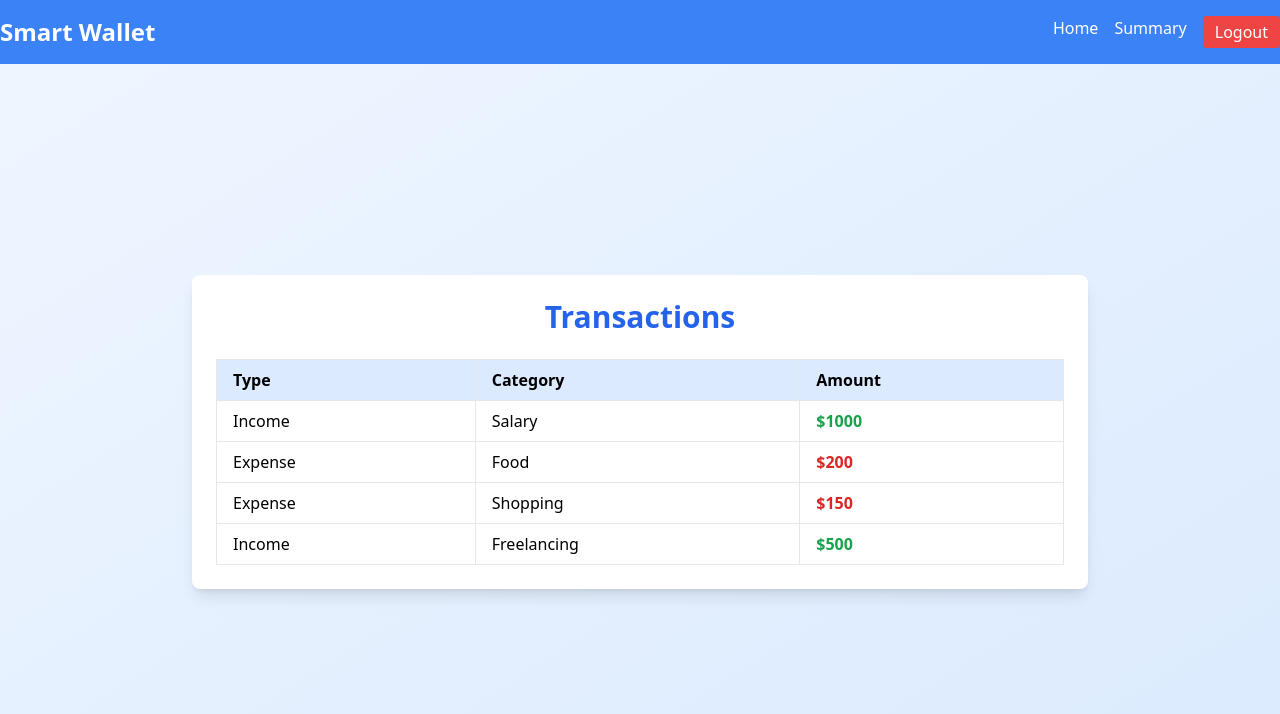
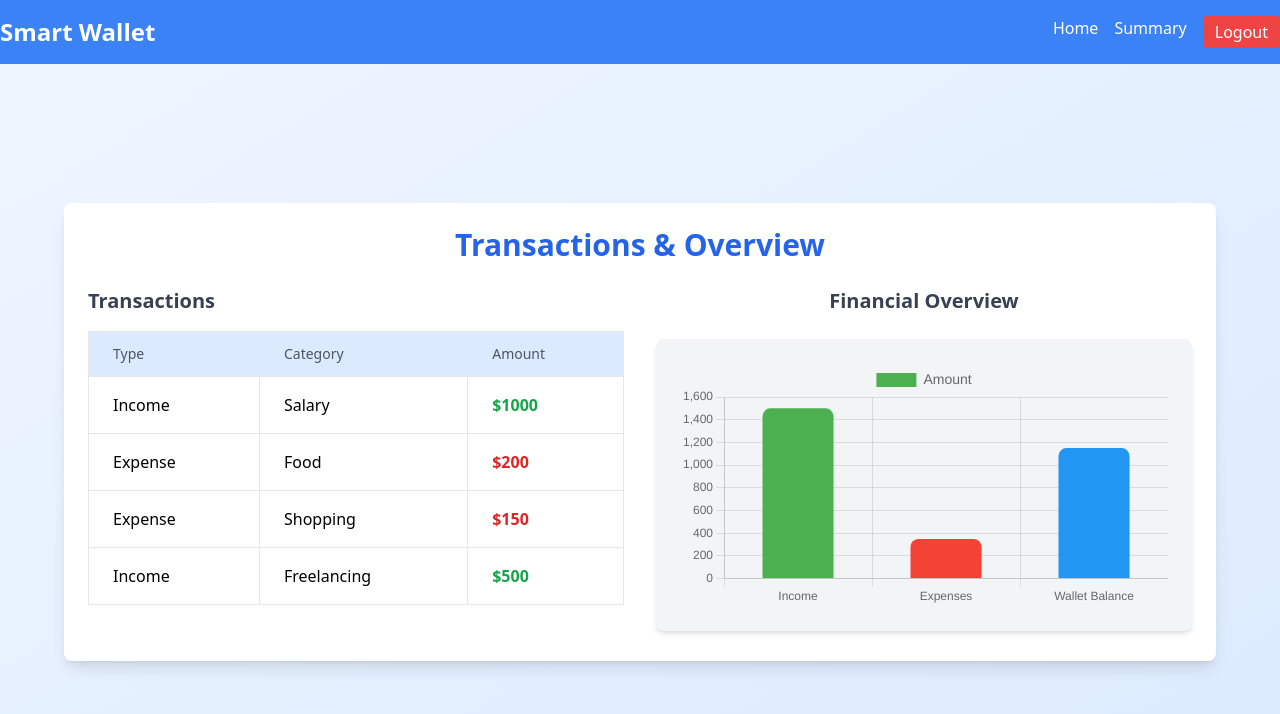
Before and after one commit to Bashar-zakarneh/Smart_Wallet, a React (Create React App) app in the folder frontend/: page /home in a window 1280 px wide. Shown: the top 714 px of the page. Built offline with nearby package versions, Linux system fonts and the light colour scheme.

Commit message:
Implement the home page with Charts

```diff
--- a/frontend/package.json
+++ b/frontend/package.json
@@ -6,7 +6,9 @@
     "@testing-library/jest-dom": "^5.17.0",
     "@testing-library/react": "^13.4.0",
     "@testing-library/user-event": "^13.5.0",
+    "chart.js": "^4.4.6",
     "react": "^18.3.1",
+    "react-chartjs-2": "^5.2.0",
     "react-dom": "^18.3.1",
     "react-router-dom": "^7.0.1",
     "react-scripts": "5.0.1",
--- a/frontend/src/components/HomePage.jsx
+++ b/frontend/src/components/HomePage.jsx
@@ -1,5 +1,25 @@
 import React from "react";
 import Header from "./Header";
+import { Bar } from "react-chartjs-2";
+import {
+  Chart as ChartJS,
+  CategoryScale,
+  LinearScale,
+  BarElement,
+  Title,
+  Tooltip,
+  Legend,
+} from "chart.js";
+
+// Register chart.js components
+ChartJS.register(
+  CategoryScale,
+  LinearScale,
+  BarElement,
+  Title,
+  Tooltip,
+  Legend
+);
 
 const HomePage = () => {
   const transactions = [
@@ -9,39 +29,88 @@ const HomePage = () => {
     { id: 4, type: "Income", category: "Freelancing", amount: 500 },
   ];
 
+  // Calculate totals
+  const totalIncome = transactions
+    .filter((t) => t.type === "Income")
+    .reduce((sum, t) => sum + t.amount, 0);
+
+  const totalExpenses = transactions
+    .filter((t) => t.type === "Expense")
+    .reduce((sum, t) => sum + t.amount, 0);
+
+  const walletBalance = totalIncome - totalExpenses;
+
+  // Chart Data
+  const chartData = {
+    labels: ["Income", "Expenses", "Wallet Balance"],
+    datasets: [
+      {
+        label: "Amount",
+        data: [totalIncome, totalExpenses, walletBalance],
+        backgroundColor: ["#4CAF50", "#F44336", "#2196F3"],
+        borderRadius: 8,
+        barPercentage: 0.6,
+      },
+    ],
+  };
+
+  const chartOptions = {
+    responsive: true,
+    plugins: {
+      legend: {
+        position: "top",
+        labels: {
+          font: { size: 14 },
+        },
+      },
+    },
+  };
+
   return (
     <div className="flex flex-col min-h-screen bg-gradient-to-br from-blue-50 to-blue-100">
       {/* Reusable Header */}
       <Header />
 
       {/* Main Content */}
-      <main className="flex-grow flex justify-center items-center px-6">
-        <div className="w-full max-w-4xl bg-white shadow-lg rounded-lg p-6">
+      <main className="flex-grow flex justify-center items-center px-6 py-8">
+        <div className="w-full max-w-6xl bg-white shadow-lg rounded-lg p-6">
+          {/* Section with Table and Chart side by side */}
           <h2 className="text-3xl font-extrabold mb-6 text-center text-blue-600">
-            Transactions
+            Transactions & Overview
           </h2>
 
+          <div className="flex flex-col lg:flex-row gap-8">
             {/* Transaction Table */}
-          <div className="overflow-x-auto">
+            <div className="flex-1">
+              <h3 className="text-xl font-bold text-gray-700 mb-4">
+                Transactions
+              </h3>
+              <div className="overflow-x-auto mb-8">
                 <table className="w-full border-collapse border border-gray-200 text-left">
                   <thead className="bg-blue-100">
                     <tr>
-                  <th className="px-4 py-2 border border-gray-200">Type</th>
-                  <th className="px-4 py-2 border border-gray-200">Category</th>
-                  <th className="px-4 py-2 border border-gray-200">Amount</th>
+                      <th className="px-6 py-3 border border-gray-200 text-sm font-medium text-gray-600">
+                        Type
+                      </th>
+                      <th className="px-6 py-3 border border-gray-200 text-sm font-medium text-gray-600">
+                        Category
+                      </th>
+                      <th className="px-6 py-3 border border-gray-200 text-sm font-medium text-gray-600">
+                        Amount
+                      </th>
                     </tr>
                   </thead>
                   <tbody>
                     {transactions.map((transaction) => (
                       <tr key={transaction.id} className="hover:bg-blue-50">
-                    <td className="px-4 py-2 border border-gray-200">
+                        <td className="px-6 py-4 border border-gray-200">
                           {transaction.type}
                         </td>
-                    <td className="px-4 py-2 border border-gray-200">
+                        <td className="px-6 py-4 border border-gray-200">
                           {transaction.category}
                         </td>
                         <td
-                      className={`px-4 py-2 border border-gray-200 ${
+                          className={`px-6 py-4 border border-gray-200 ${
                             transaction.type === "Income"
                               ? "text-green-600 font-bold"
                               : "text-red-600 font-bold"
@@ -55,6 +124,18 @@ const HomePage = () => {
                 </table>
               </div>
             </div>
+
+            {/* Chart Section */}
+            <div className="flex-1">
+              <h3 className="text-xl font-bold text-gray-700 mb-6 text-center">
+                Financial Overview
+              </h3>
+              <div className="bg-gray-100 p-6 rounded-lg shadow-md">
+                <Bar data={chartData} options={chartOptions} />
+              </div>
+            </div>
+          </div>
+        </div>
       </main>
     </div>
   );
```
Also changed, not shown: 1 other file (tests, documents, lock files or other folders). Lines whose indentation alone changed are shown as unchanged.
